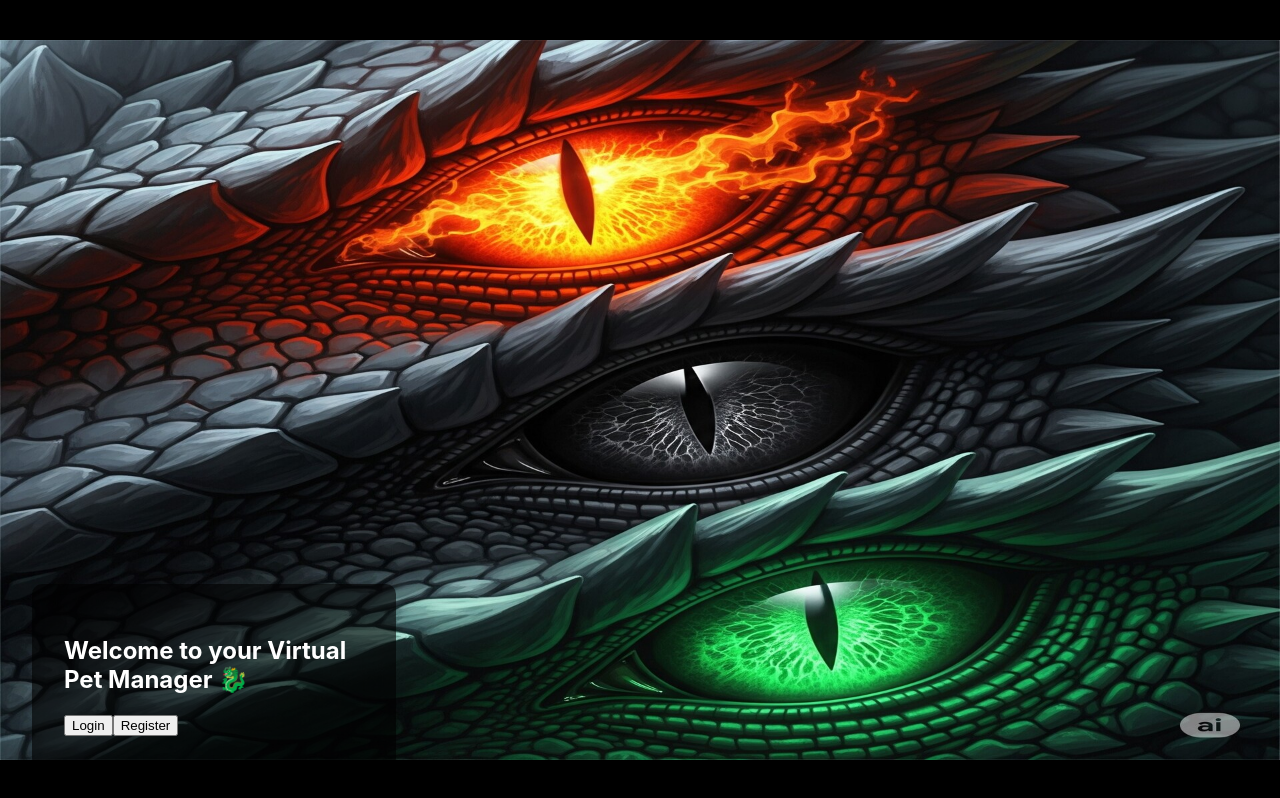
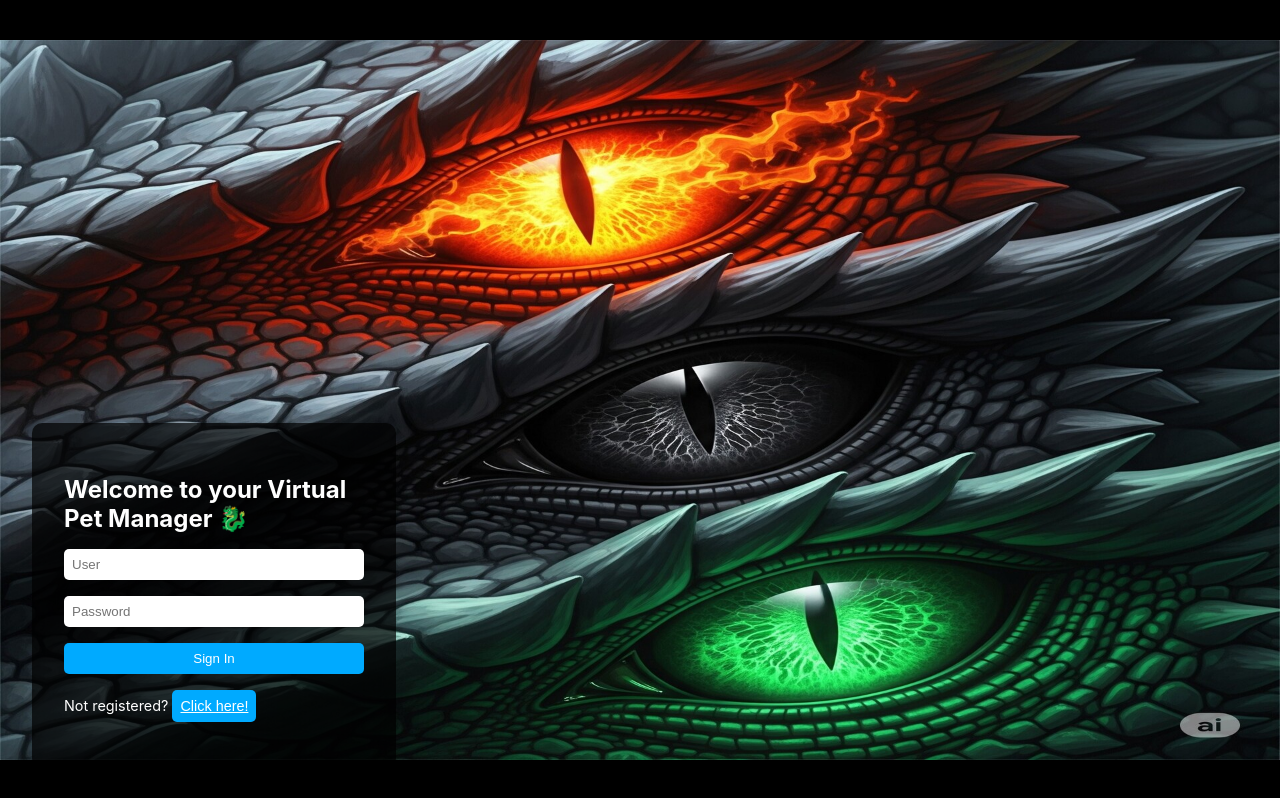
Before and after one commit to ToniR90/5.2-Virtual-Pet, a React (Create React App) app in the folder frontend/: page / in a window 1280 px wide. Built offline with nearby package versions, Linux system fonts and the light colour scheme.

Commit message:
refactor: login button

```diff
--- a/frontend/src/pages/AuthPage.css
+++ b/frontend/src/pages/AuthPage.css
@@ -2,10 +2,62 @@
   position: absolute;
   bottom: 2rem;
   left: 2rem;
-  background-color: rgba(0, 0, 0, 0.6);
+  background-color: rgba(0, 0, 0, 0.7);
   color: white;
   padding: 2rem;
   border-radius: 10px;
   width: 300px;
   z-index: 1;
+  display: flex;
+  flex-direction: column;
 }
+
+.auth-box h2 {
+  margin-bottom: 1rem;
+}
+
+.auth-box form {
+  display: flex;
+  flex-direction: column;
+}
+
+.auth-box input {
+  margin-bottom: 1rem;
+  padding: 0.5rem;
+  border: none;
+  border-radius: 5px;
+}
+
+.auth-box button {
+  padding: 0.5rem;
+  background-color: #00aaff;
+  color: white;
+  border: none;
+  border-radius: 5px;
+  cursor: pointer;
+}
+
+.auth-box button:hover {
+  background-color: #0088cc;
+}
+
+.register-text {
+  margin-top: 1rem;
+  font-size: 0.9rem;
+}
+
+.register-text a {
+  color: #00aaff;
+  text-decoration: underline;
+  cursor: pointer;
+}
+
+.link-button {
+  background: none;
+  border: none;
+  color: #00aaff;
+  text-decoration: underline;
+  cursor: pointer;
+  font-size: 0.9rem;
+  padding: 0;
+}
--- a/frontend/src/pages/AuthPage.jsx
+++ b/frontend/src/pages/AuthPage.jsx
@@ -5,13 +5,13 @@ import './AuthPage.css';
 const AuthPage = () => {
   const containerStyle = {
     backgroundImage: `url(${background})`,
-    backgroundSize: 'contain',           // mostra la imatge sencera
-    backgroundRepeat: 'no-repeat',       // evita repeticions
-    backgroundPosition: 'center',        // centra la imatge
-    backgroundColor: 'black',            // fons negre per espais buits
+    backgroundSize: 'contain',
+    backgroundRepeat: 'no-repeat',
+    backgroundPosition: 'center',
+    backgroundColor: 'black',
     height: '100vh',
     width: '100vw',
-    overflow: 'hidden',                  // evita scroll
+    overflow: 'hidden',
     margin: 0,
     padding: 0,
     position: 'relative',
@@ -21,8 +21,14 @@ const AuthPage = () => {
     <div style={containerStyle}>
       <div className="auth-box">
         <h2>Welcome to your Virtual Pet Manager 🐉</h2>
-        <button>Login</button>
-        <button>Register</button>
+        <form>
+          <input type="text" placeholder="User" />
+          <input type="password" placeholder="Password" />
+          <button type="submit">Sign In</button>
+        </form>
+        <p className="register-text">
+          Not registered? <button className="link-button">Click here!</button>
+        </p>
       </div>
     </div>
   );
```
